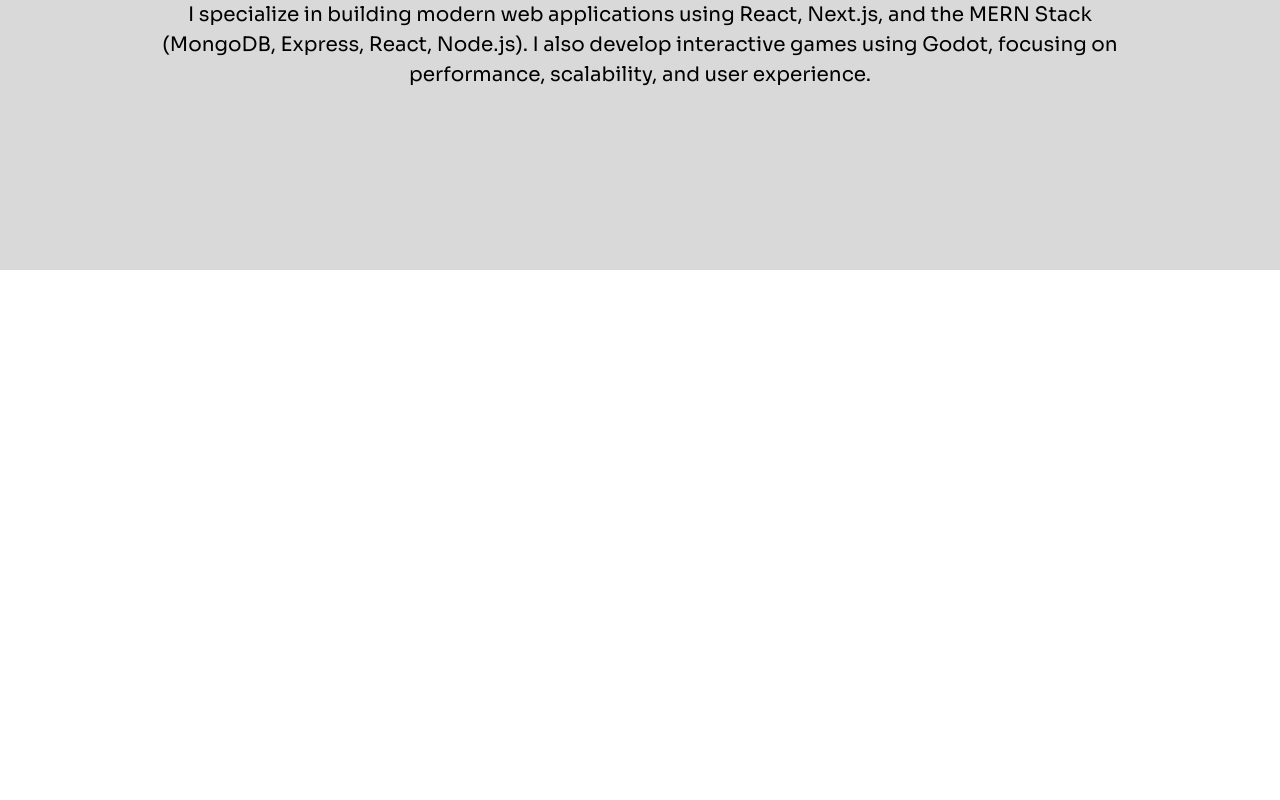
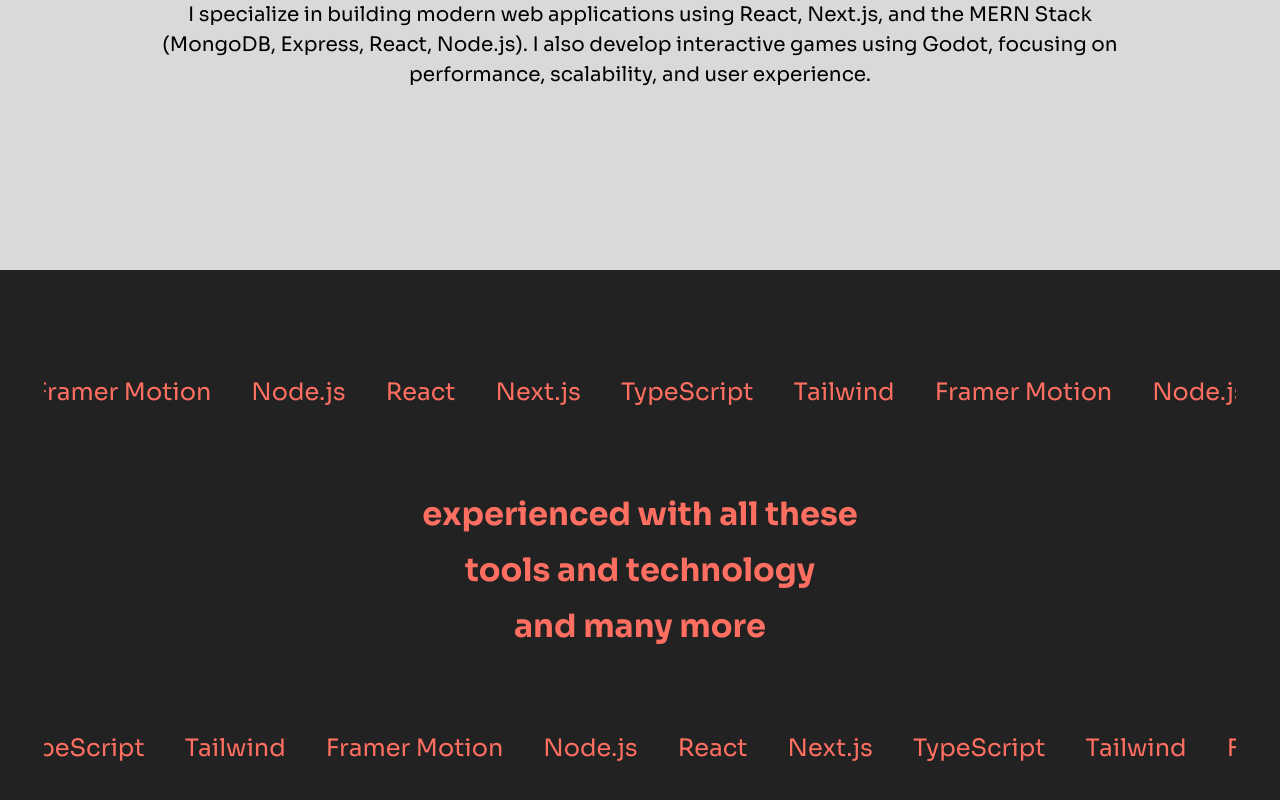
Before and after one commit to Raffi38321/Web-Porto, a React (Vite) app: page / in a window 1280 px wide. Shown: the part 530-1330 px from the top of the page. Before the commit the page ends 800 px from the top, so only its background shows below. Built offline with nearby package versions, Linux system fonts and the light colour scheme.

Commit message:
feat:section 2

```diff
--- /dev/null
+++ b/src/components/ContactSection.tsx
@@ -0,0 +1,7 @@
+import React from "react";
+
+const ContactSection = () => {
+  return <section className="px-11 py-7 min-h-screen bg-[#222222]"></section>;
+};
+
+export default ContactSection;
--- /dev/null
+++ b/src/components/Section2.tsx
@@ -0,0 +1,57 @@
+import React from "react";
+import SpinText from "./SpinText";
+import Section2MiddleText from "./Section2MiddleText";
+import { motion } from "motion/react";
+
+const container = {
+  hidden: {},
+  show: {
+    transition: {
+      staggerChildren: 0.4,
+    },
+  },
+};
+
+const Section2 = () => {
+  return (
+    <section className="px-11 py-7 min-h-[600px] bg-[#222222] flex flex-col justify-center items-center">
+      <SpinText
+        speed={250}
+        items={[
+          "React",
+          "Next.js",
+          "TypeScript",
+          "Tailwind",
+          "Framer Motion",
+          "Node.js",
+        ]}
+      />
+
+      <motion.section
+        className="my-20 flex flex-col items-center justify-center gap-2"
+        variants={container}
+        initial="hidden"
+        whileInView="show"
+        viewport={{ once: false, amount: 0.5 }}
+      >
+        <Section2MiddleText>experienced with all these</Section2MiddleText>
+        <Section2MiddleText>tools and technology</Section2MiddleText>
+        <Section2MiddleText>and many more</Section2MiddleText>
+      </motion.section>
+
+      <SpinText
+        speed={200}
+        items={[
+          "React",
+          "Next.js",
+          "TypeScript",
+          "Tailwind",
+          "Framer Motion",
+          "Node.js",
+        ]}
+      />
+    </section>
+  );
+};
+
+export default Section2;
--- /dev/null
+++ b/src/components/Section2MiddleText.tsx
@@ -0,0 +1,31 @@
+import React from "react";
+import { motion } from "motion/react";
+
+type T = {
+  children: string;
+};
+
+const item = {
+  hidden: { y: 30, opacity: 0 },
+  show: {
+    y: 0,
+    opacity: 1,
+    transition: {
+      duration: 0.6,
+      ease: "easeOut" as const,
+    },
+  },
+};
+
+const Section2MiddleText = ({ children }: T) => {
+  return (
+    <motion.p
+      variants={item}
+      className="text-[#FF6F61] font-sora text-[28px] lg:text-[32px] font-bold"
+    >
+      {children}
+    </motion.p>
+  );
+};
+
+export default Section2MiddleText;
--- /dev/null
+++ b/src/components/SpinText.tsx
@@ -0,0 +1,45 @@
+import React, { useRef, useEffect, useState } from "react";
+import { motion } from "framer-motion";
+
+type T = {
+  items: string[];
+  speed?: number;
+};
+
+const SpinText = ({ items, speed = 25 }: T) => {
+  const ref = useRef<HTMLDivElement>(null);
+  const [width, setWidth] = useState(0);
+
+  useEffect(() => {
+    if (ref.current) {
+      setWidth(ref.current.scrollWidth / 2);
+    }
+  }, [items]);
+
+  const loopItems = [...items, ...items, ...items, ...items];
+
+  return (
+    <div className="w-full overflow-hidden">
+      <motion.div
+        animate={{ x: -width }}
+        transition={{
+          duration: width / speed,
+          repeat: Infinity,
+          ease: "linear",
+        }}
+        className="flex gap-[40px] whitespace-nowrap"
+      >
+        <div
+          ref={ref}
+          className="flex gap-[40px] font-sora text-[20px] lg:text-[24px] text-[#FF6F61]"
+        >
+          {loopItems.map((text, i) => (
+            <span key={i}>{text}</span>
+          ))}
+        </div>
+      </motion.div>
+    </div>
+  );
+};
+
+export default SpinText;
--- a/src/pages/HomePage.tsx
+++ b/src/pages/HomePage.tsx
@@ -1,6 +1,8 @@
 import React from "react";
 import IntroSection from "../components/IntroSection";
 import NavBar from "../components/NavBar";
+import Section2 from "../components/Section2";
+import ContactSection from "../components/ContactSection";
 
 const HomePage = () => {
   return (
@@ -8,6 +10,8 @@
       <NavBar />
       <main>
         <IntroSection />
+        <Section2 />
+        <ContactSection />
       </main>
     </div>
   );
```
